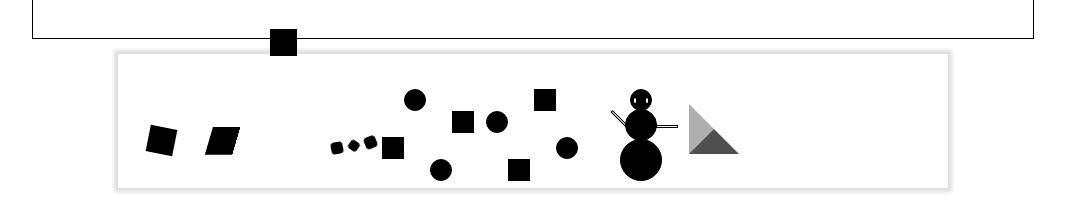
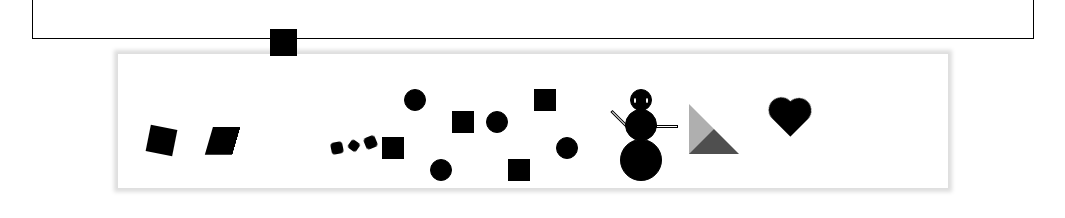
Before and after one commit to mallky/CARR, a website built with webpack: page src/index.html in a window 1280 px wide. Shown: the part 471-689 px from the top of the page, without its empty margins (107-1172 px from the left). Built offline with nearby package versions, Linux system fonts and the light colour scheme.

Commit message:
(feat) create heart beat animation

```diff
--- a/src/index.html
+++ b/src/index.html
@@ -40,6 +40,10 @@
       </div>
 
       <div class="triangles-spinner"></div>
+
+      <div class="wrap heart-beat-wrap">
+        <div class="heart-beat"></div>
+      </div>
     </div>
   </body>
 </html>
--- a/src/main.scss
+++ b/src/main.scss
@@ -177,5 +177,41 @@ body {
       border-bottom: 25px solid black;
       animation: triangles-spinner 4s ease-out infinite;
     }
+
+    .heart-beat-wrap {
+      transform: rotate(135deg);
+
+      .heart-beat {
+        width: $main-size;
+        height: $main-size;
+        background-color: black;
+        position: relative;
+        top: 50%;
+        left: 50%;
+        animation: change-scale 1s cubic-bezier(0.85, 0.33, 0.27, 1.07) infinite alternate;
+
+        &::before {
+          content: '';
+          display: block;
+          width: $main-size;
+          height: $main-size;
+          border-radius: 50%;
+          position: relative;
+          left: -50%;
+          background-color: black;
+        }
+
+        &::after {
+          content: '';
+          display: block;
+          width: $main-size;
+          height: $main-size;
+          border-radius: 50%;
+          position: relative;
+          top: -50%;
+          background-color: black;
+        }
+      }
+    }
   }
 }
--- a/styles/_animations.scss
+++ b/styles/_animations.scss
@@ -72,3 +72,8 @@
   75% {@include triangle(transparent, transparent, black, transparent)}
   100% {@include triangle(transparent, transparent, transparent, black)}
 }
+
+@keyframes change-scale {
+  from { transform: scale(1 1) }
+  to { transform: scale(1.25 1.25) }
+}
```
